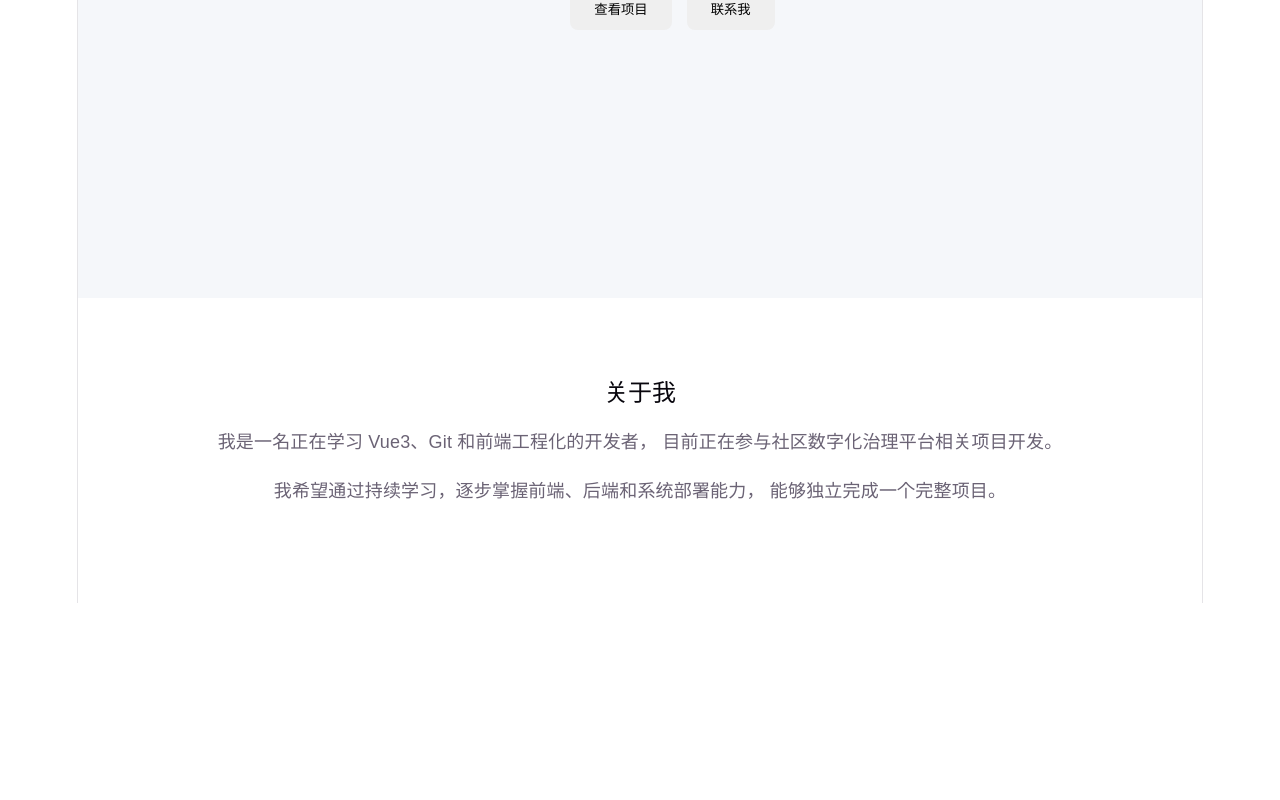
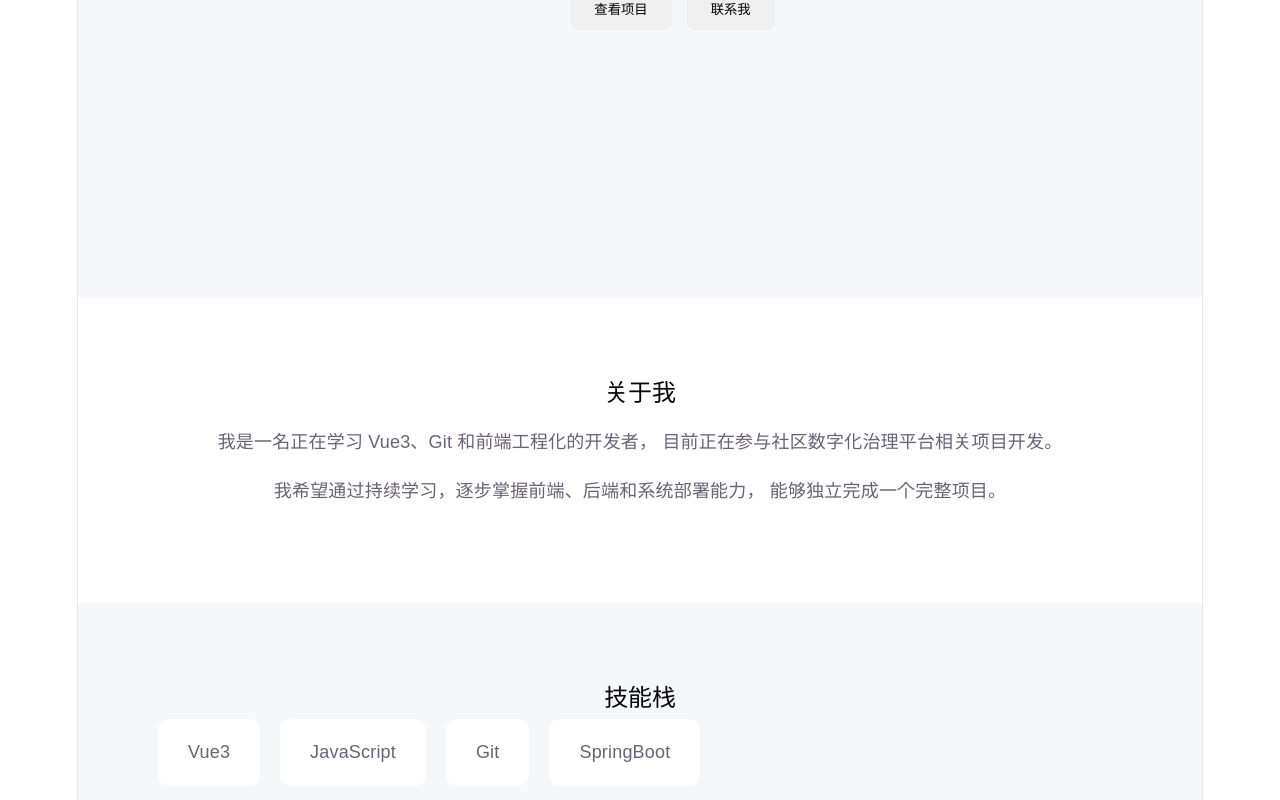
Before and after one commit to horizon0410/personal-website, a Vue app: page / in a window 1280 px wide. Shown: the part 502-1302 px from the top of the page. Before the commit the page ends 1105 px from the top, so only its background shows below. Built offline with nearby package versions, Linux system fonts and the light colour scheme.

Commit message:
feat:创建了skills组件

```diff
--- a/src/App.vue
+++ b/src/App.vue
@@ -1,11 +1,13 @@
 <script setup>
 import Hero from './components/Hero.vue'
 import About from './components/About.vue'
+import Skills from './components/Skills.vue'
 </script>
 
 <template>
   <Hero />
   <About />
+  <Skills />
 </template>
 
 <style>
--- a/src/components/Skills.vue
+++ b/src/components/Skills.vue
@@ -0,0 +1,31 @@
+<template>
+  <section class="skills">
+    <h2>技能栈</h2>
+
+    <div class="skill-list">
+      <div class="skill-card">Vue3</div>
+      <div class="skill-card">JavaScript</div>
+      <div class="skill-card">Git</div>
+      <div class="skill-card">SpringBoot</div>
+    </div>
+  </section>
+</template>
+
+<style scoped>
+.skills {
+  padding: 80px;
+  background: #f5f7fa;
+}
+
+.skill-list {
+  display: flex;
+  gap: 20px;
+  flex-wrap: wrap;
+}
+
+.skill-card {
+  padding: 20px 30px;
+  background: white;
+  border-radius: 10px;
+}
+</style>
```
